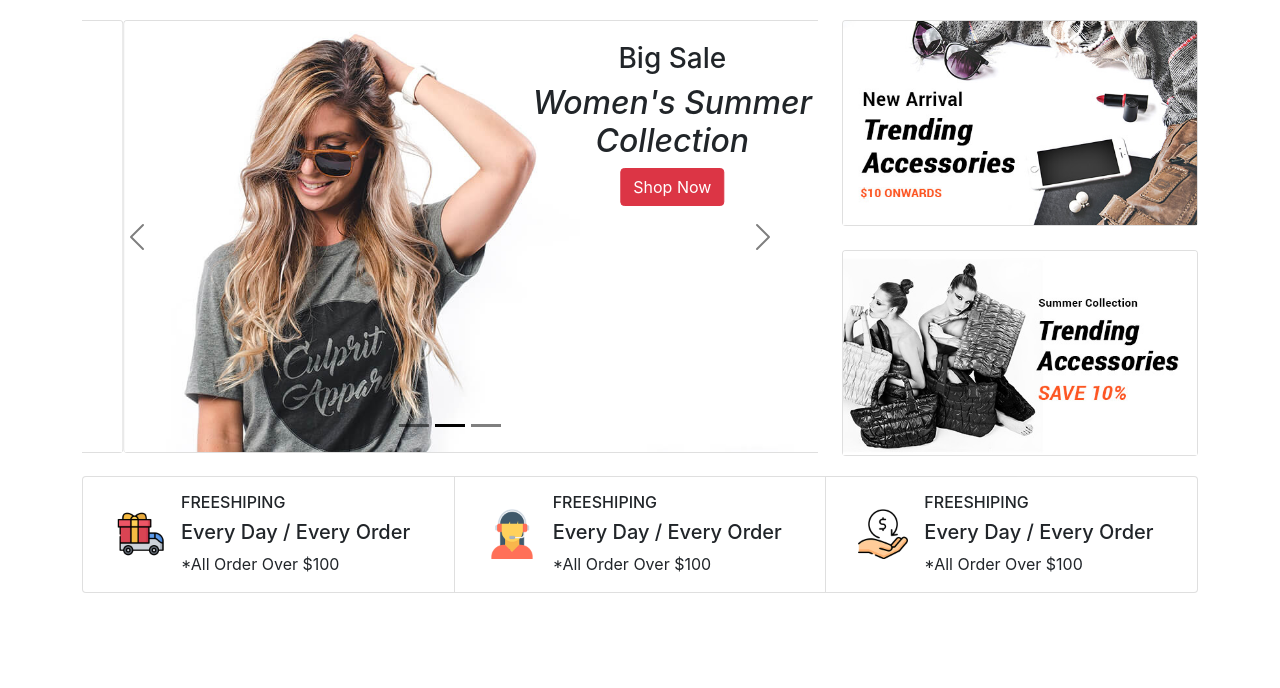
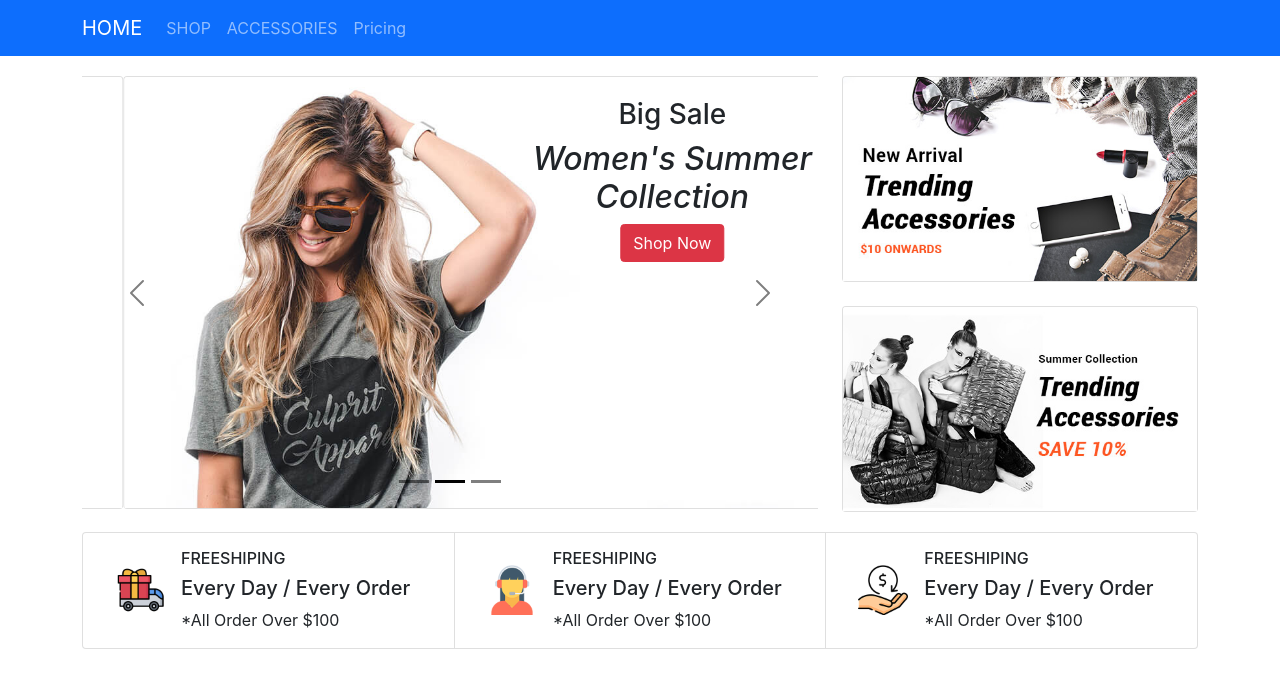
Before and after one commit to raju550/fashion, a React (Create React App) app: page / in a window 1280 px wide. Shown: the top 688 px of the page. Built offline with nearby package versions, Linux system fonts and the light colour scheme.

Commit message:
add navbar

```diff
--- a/src/component/Home/Home/Home.js
+++ b/src/component/Home/Home/Home.js
@@ -1,10 +1,12 @@
 import React from 'react'
 import Cards from '../Card/Cards'
 import Contact from '../Contact/Contact'
+import Navbars from '../Navbar/Navbars'
 
 const Home=()=> {
     return (
         <div>
+            <Navbars></Navbars>
             <Cards></Cards>
             <Contact></Contact>
         </div>
--- /dev/null
+++ b/src/component/Home/Navbar/Navbars.js
@@ -0,0 +1,19 @@
+import React from "react";
+import { Container, Nav, Navbar } from "react-bootstrap";
+
+const Navbars = () => {
+  return (
+    <Navbar bg="primary" variant="dark">
+      <Container>
+        <Navbar.Brand href="#home">HOME</Navbar.Brand>
+        <Nav className="me-auto">
+          <Nav.Link href="#home">SHOP</Nav.Link>
+          <Nav.Link href="#features">ACCESSORIES</Nav.Link>
+          <Nav.Link href="#pricing">Pricing</Nav.Link>
+        </Nav>
+      </Container>
+    </Navbar>
+  );
+};
+
+export default Navbars;
```
Also changed, not shown: src/component/Home/Navbar/Navbar.css (added).
